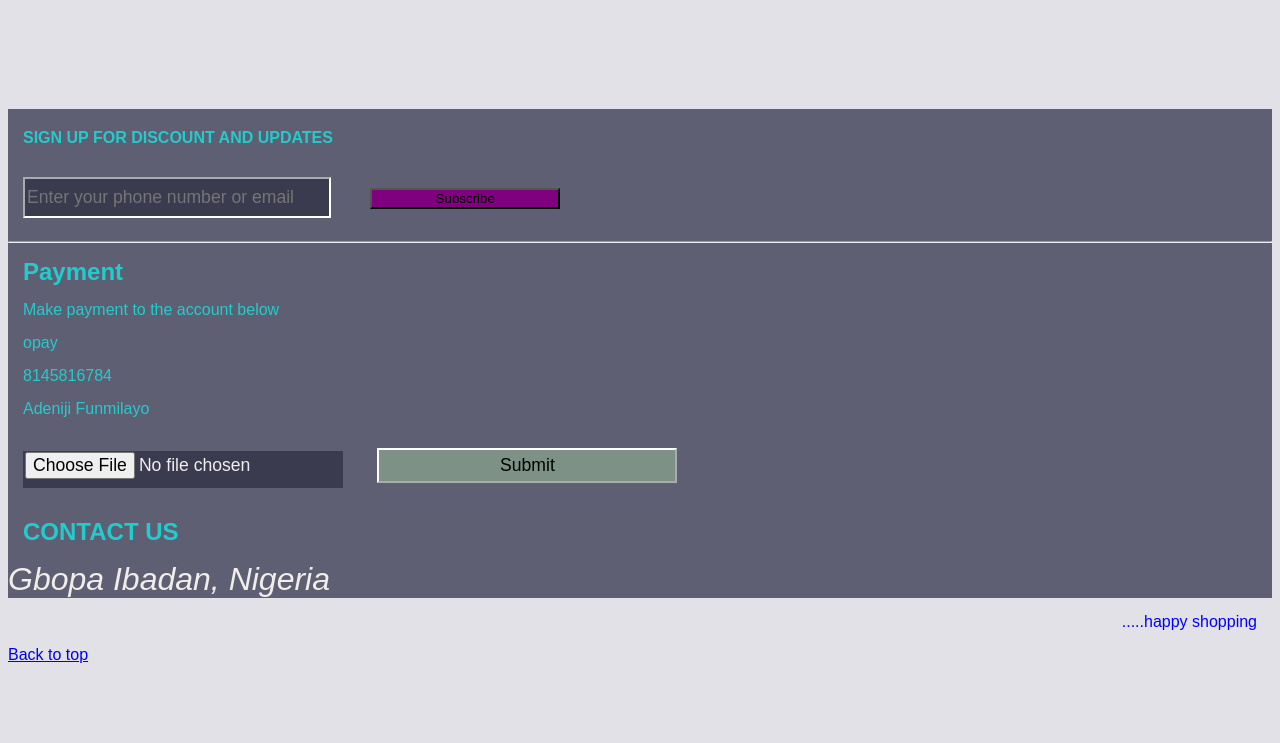
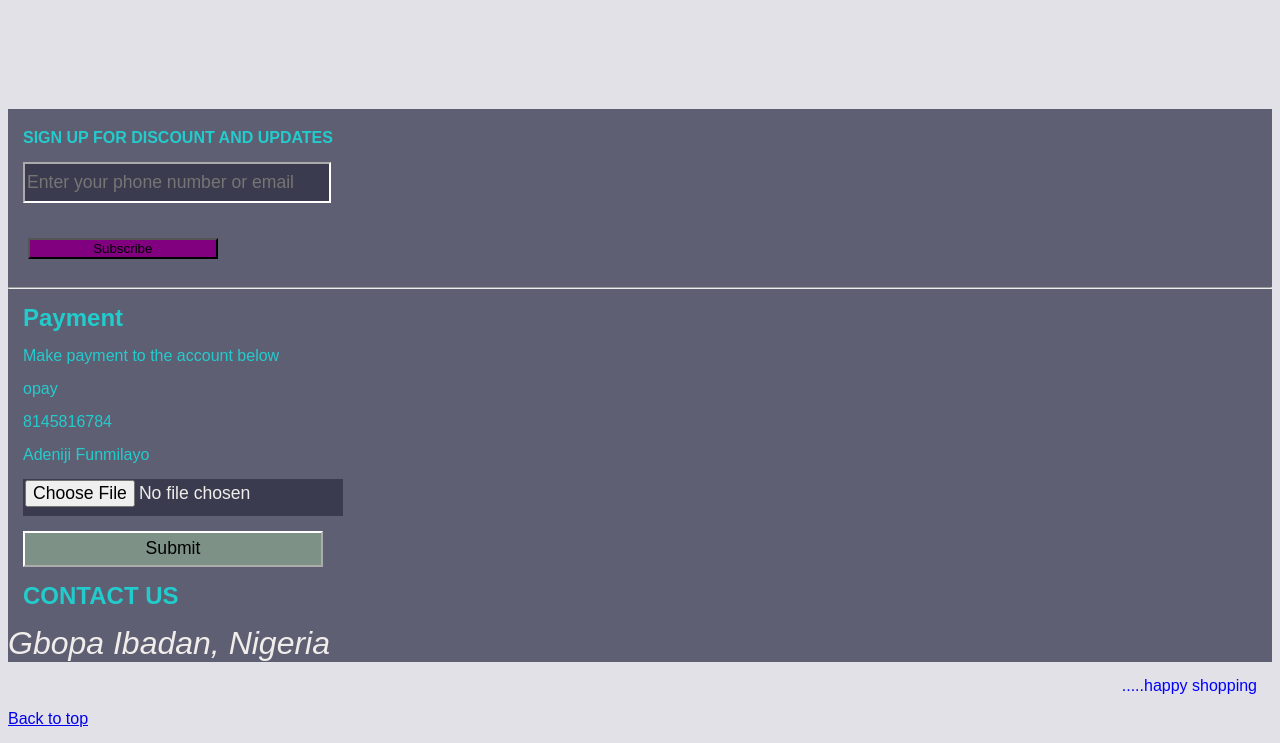
Before and after one commit to funmidorcas/funmi-website, a plain HTML site: page product.html in a window 1280 px wide. Shown: the part 927-1670 px from the top of the page. Before the commit the page ends 1606 px from the top, so only its background shows below. Drawn offline with Linux system fonts and the light colour scheme.

Commit message:
Add files via upload

```diff
--- a/product.css
+++ b/product.css
@@ -69,7 +69,7 @@ input[type="file"] {
     width: 25%;
 }
 input[type="submit"] {
-    width: 3%;
+    width: 15%;
     background: rgb(125, 145, 135);
    font-size: 1.1em;
 }
@@ -99,7 +99,7 @@ input[type="submit"] {
     }
 
      input {
-        display: inline;
+        display: block;
         min-width: 300px;
 
       margin: 15px;
```
